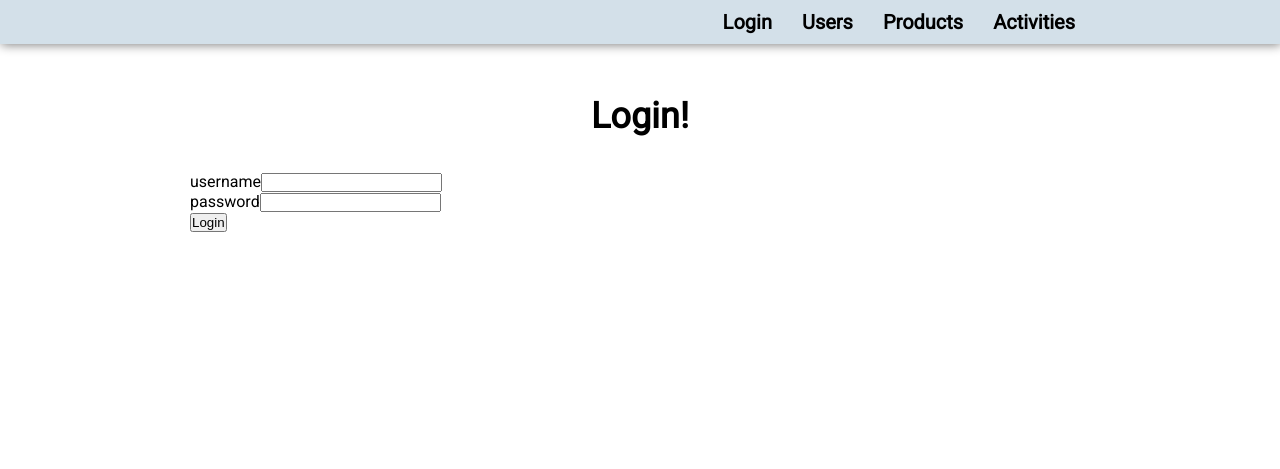
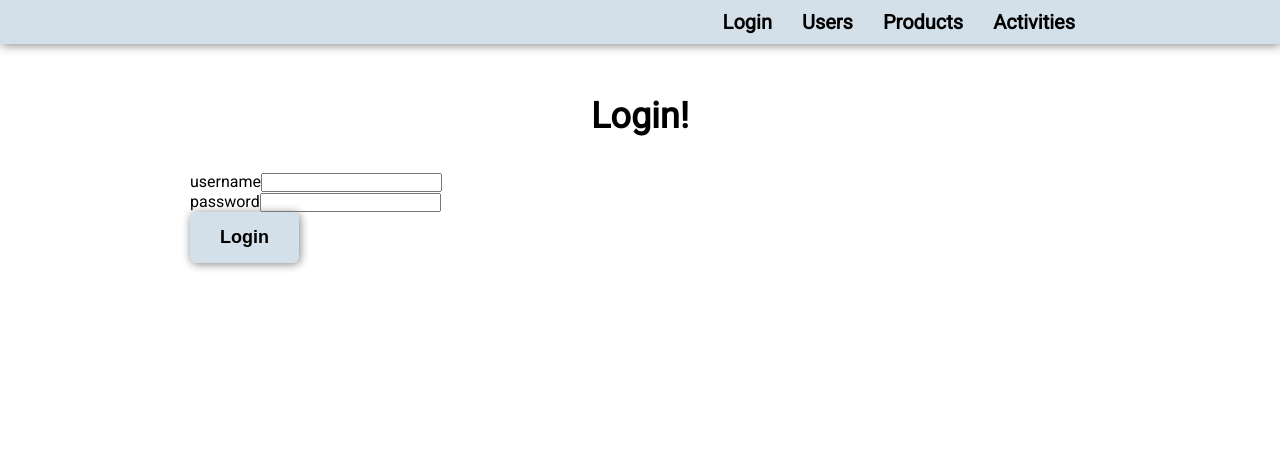
Before and after one commit to katebalan/eating_project, a Symfony app: template src/EatingBundle/Resources/views/security/login.html.twig in a window 1280 px wide. Shown: the top 469 px of the page. Run offline with Twig, Linux system fonts and the light colour scheme; the template is opened without the code that fills it, so the values that code supplies are empty; form fields are guessed from the names that the template uses; some libraries are stand-ins or nearby versions.

Commit message:
something

```diff
--- a/src/EatingBundle/Resources/views/security/login.html.twig
+++ b/src/EatingBundle/Resources/views/security/login.html.twig
@@ -1,29 +1,24 @@
 {% extends 'base.html.twig' %}
 
 {% block body %}
-<div class="container">
-    <div class="row">
-        <div class="col-xs-12">
     <h1>Login!</h1>
     {% if error %}
         <div class="alert alert-danger">
             {{ error.messageKey|trans(error.messageData, 'security') }}
         </div>
     {% endif %}
+    <div class="ea-form">
         <form action="{{ path('security_login') }}" method="post">
             {{ form_start(form) }}
                 {{ form_row(form._username) }}
                 {{ form_row(form._password) }}
-                    <button type="submit" class="btn btn-success">Login <span class="fa fa-lock"></span></button>
+                <button type="submit" class="ea-button">Login</button>
             {{ form_end(form) }}
             {#
                     If you want to control the URL the user
                     is redirected to on success (more details below)
                     <input type="hidden" name="_target_path" value="/account" />
              #}
-
         </form>
     </div>
-    </div>
-</div>
 {% endblock %}
```
Also changed, not shown: src/EatingBundle/Form/LoginFormType.php (+8 -2 lines). Lines whose indentation alone changed are shown as unchanged.
